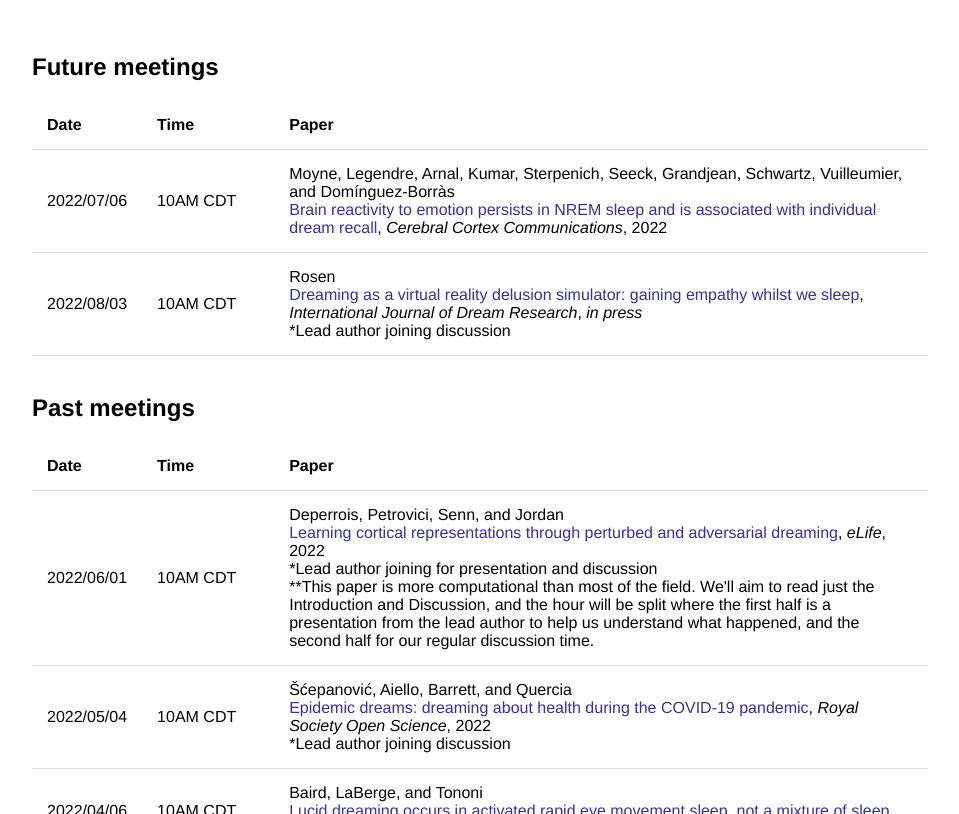
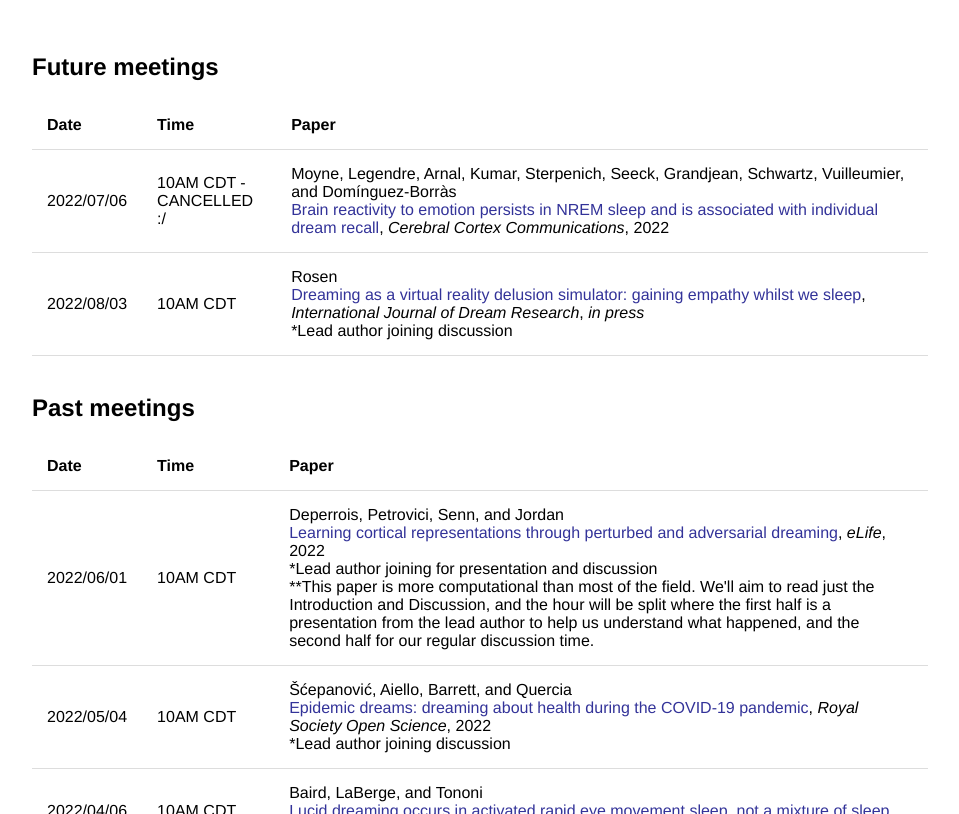
Before and after one commit to remrama/remrama.github.io, a Jekyll site: the page built from drrc/index.html, in a window 1280 px wide and 900 px high, scrolled down 530 px, cut to the strip 86-900 px from the top of the window. Shown: the whole strip, without its empty margins (160-1119 px from the left). Built offline with Jekyll 4.4.1, drawn with Linux system fonts in a browser that asks for light colours.

Commit message:
Update index.html

```diff
--- a/drrc/index.html
+++ b/drrc/index.html
@@ -38,7 +38,7 @@ title: DRRC
         </tr>
         <tr>
             <td>2022/07/06</td>
-            <td>10AM CDT</td>
+            <td>10AM CDT - CANCELLED :/</td>
             <td>Moyne, Legendre, Arnal, Kumar, Sterpenich, Seeck, Grandjean, Schwartz, Vuilleumier, and Domínguez-Borràs<br><a href="https://doi.org/10.1093/texcom/tgac003">Brain reactivity to emotion persists in NREM sleep and is associated with individual dream recall</a>, <i>Cerebral Cortex Communications</i>, 2022</td>
         </tr>
         <tr>
```
